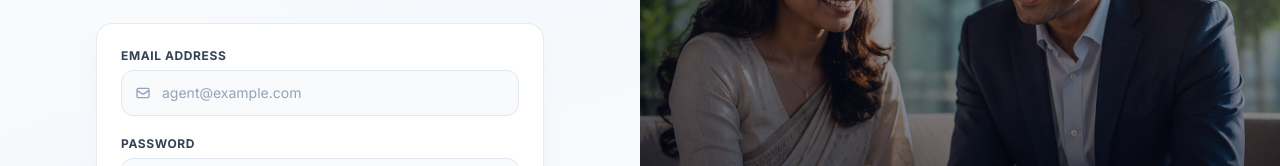
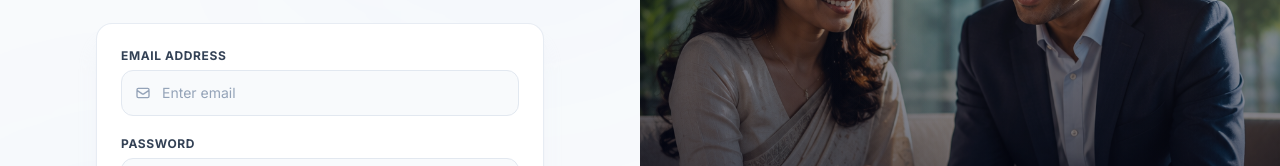
Before and after one commit to ajithyaasaf/insurance_application, a React (Vite) app in the folder client/: page /login in a window 1280 px wide. Shown: the part 300-466 px from the top of the page. Built offline with nearby package versions, Linux system fonts and the light colour scheme; no server answers.

Commit message:
code changes

```diff
--- a/client/src/pages/Login.tsx
+++ b/client/src/pages/Login.tsx
@@ -120,7 +120,7 @@ const Login: React.FC = () => {
                                         className="w-full pl-10 pr-4 py-3 rounded-xl bg-surface-50 border border-surface-200
                                             text-surface-900 placeholder:text-surface-400 focus:outline-none focus:ring-2
                                             focus:ring-primary-500/20 focus:border-primary-500/40 transition-all text-sm"
-                                        placeholder="agent@example.com"
+                                        placeholder="Enter email"
                                     />
                                 </div>
                             </div>
```
